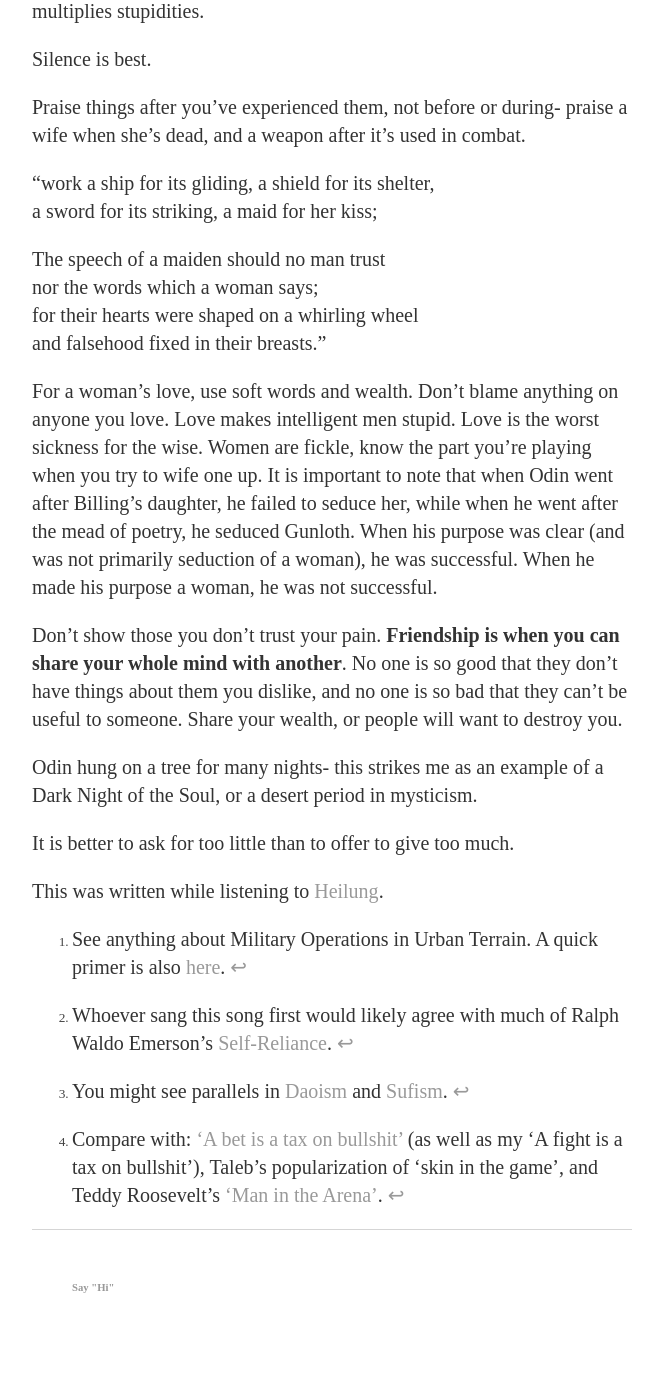
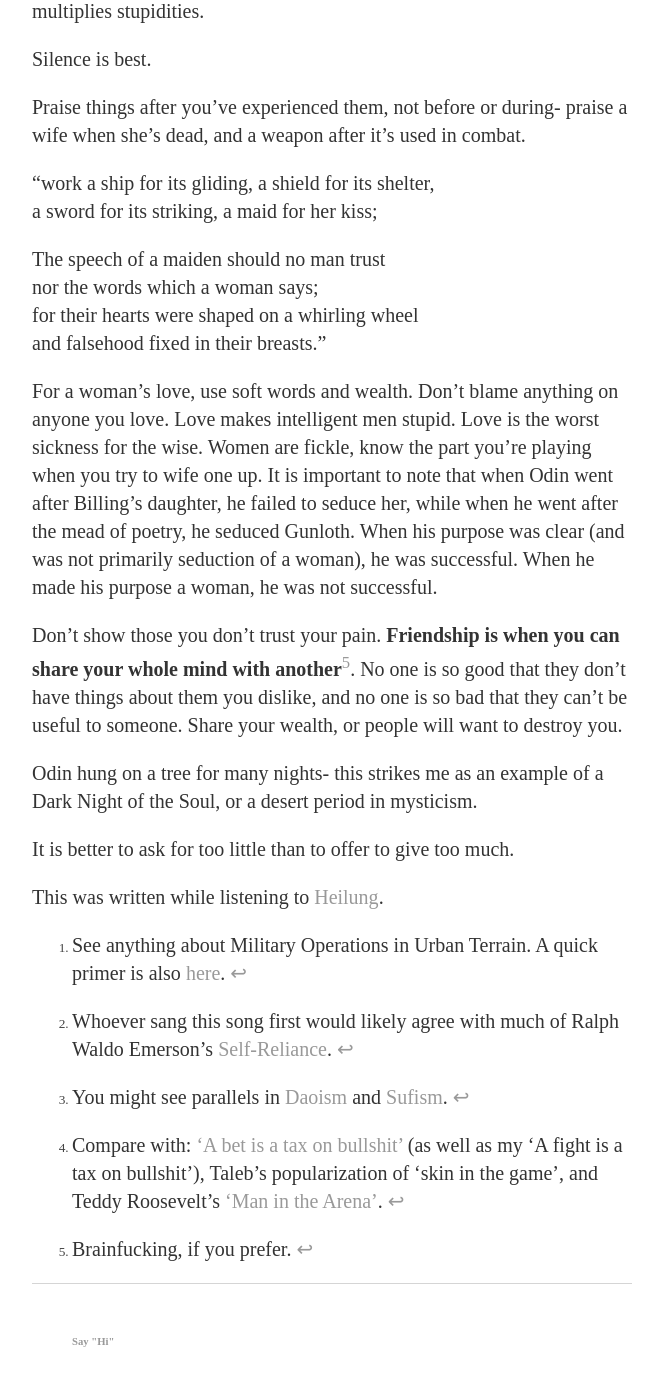
Before and after one commit to ray-dorai/ray-dorai.github.io, a Jekyll site: the page built from _posts/2020-06-16-notes-havamal.md, in a window 1280 px wide and 1400 px high, scrolled down 1755 px. Shown: the top 1386 px of the window, without its empty margins (308-966 px from the left). Built offline with Jekyll 4.4.1, drawn with Linux system fonts in a browser that asks for light colours; before the commit the page ends 3101 px from its top, so only the background shows below that; some of the changed lines change nothing that is shown.

Commit message:
Update 2020-06-16-notes-havamal.md

```diff
--- a/_posts/2020-06-16-notes-havamal.md
+++ b/_posts/2020-06-16-notes-havamal.md
@@ -51,7 +51,7 @@ and falsehood fixed in their breasts."
 For a woman's love, use soft words and wealth. Don't blame anything on anyone you love. Love makes intelligent men stupid. Love is the worst sickness for the wise. Women are fickle, know the part you're playing when you try to wife one up. It is important to note that when Odin went after Billing's daughter, he failed to seduce her, while when he went after the mead of poetry, he seduced Gunloth. When his purpose was clear (and was not primarily seduction of a woman), he was successful. When he made his purpose a woman, he was not successful.
 
 
-Don't show those you don't trust your pain. __Friendship is when you can share your whole mind with another__. No one is so good that they don't have things about them you dislike, and no one is so bad that they can't be useful to someone. Share your wealth, or people will want to destroy you.
+Don't show those you don't trust your pain. __Friendship is when you can share your whole mind with another__[^10]. No one is so good that they don't have things about them you dislike, and no one is so bad that they can't be useful to someone. Share your wealth, or people will want to destroy you.
 
 Odin hung on a tree for many nights- this strikes me as an example of a Dark Night of the Soul, or a desert period in mysticism.
 
@@ -63,3 +63,4 @@ This was written while listening to [Heilung](https://heilung.bandcamp.com/).
 [^2]: Whoever sang this song first would likely agree with much of Ralph Waldo Emerson's [Self-Reliance](https://www.gutenberg.org/files/16643/16643-h/16643-h.htm#SELF-RELIANCE).
 [^3]: You might see parallels in [Daoism](https://ttc.tasuki.org/display:Code:gff,sm,jhmd,jc,rh) and [Sufism](https://www.azquotes.com/author/12768-Rumi/tag/silence).
 [^4]: Compare with: ['A bet is a tax on bullshit'](http://mason.gmu.edu/~rhanson/futarchy.pdf) (as well as my 'A fight is a tax on bullshit'), Taleb's popularization of 'skin in the game', and Teddy Roosevelt's ['Man in the Arena'](https://en.wikipedia.org/wiki/Citizenship_in_a_Republic).
+[^10]: Brainfucking, if you prefer.
```
